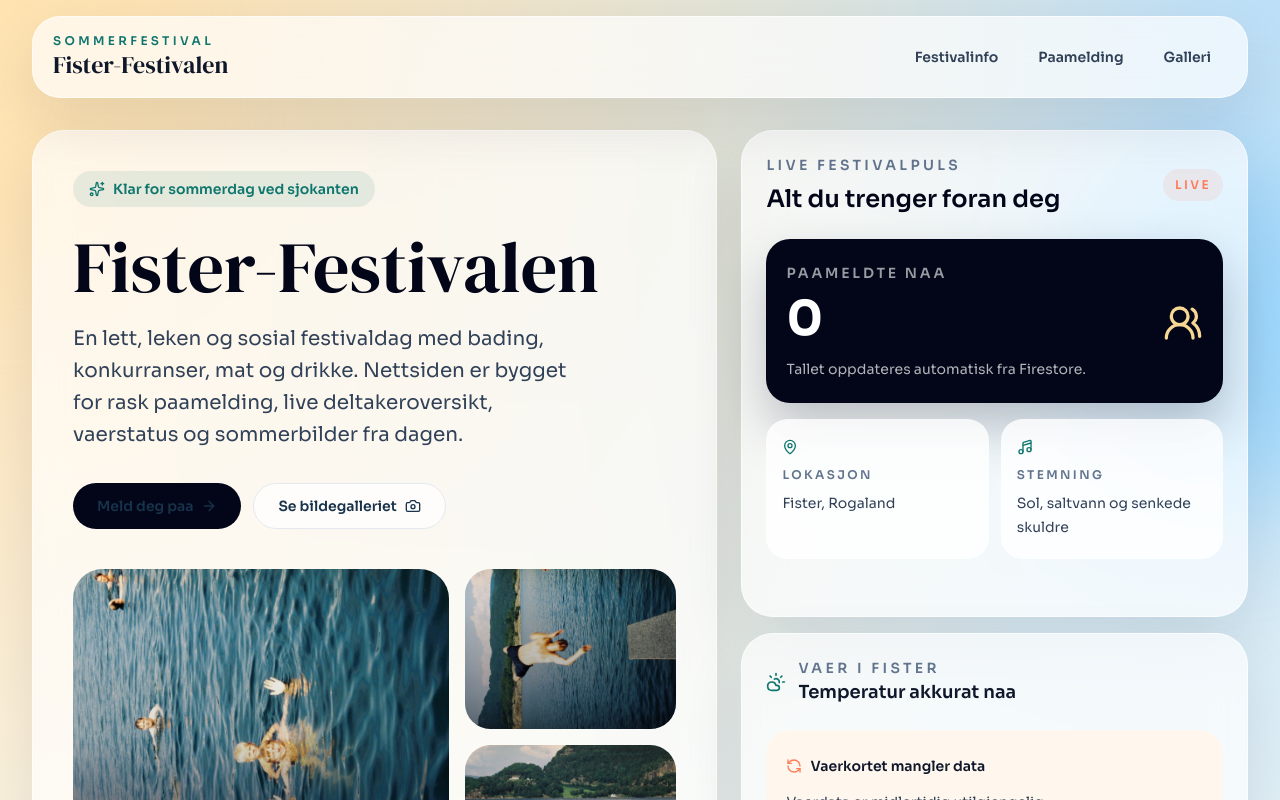
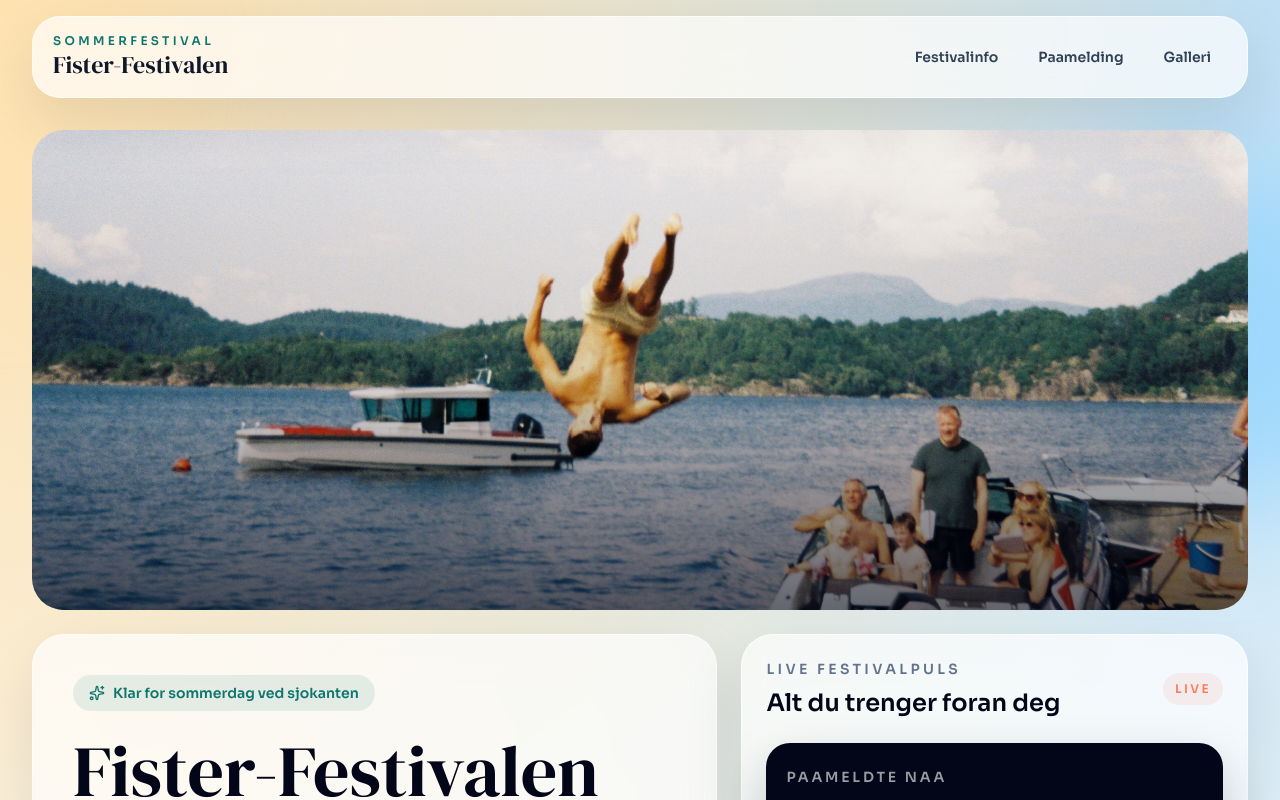
Before and after one commit to ole-froiland/Fister-Festivalen, a Next.js app: page / in a window 1280 px wide. Shown: the top 800 px of the page. Built offline with nearby package versions, Linux system fonts and the light colour scheme; no server answers; the database is empty.

Commit message:
Add large hero photo below header

```diff
--- a/src/components/festival-app.tsx
+++ b/src/components/festival-app.tsx
@@ -343,6 +343,20 @@ export function FestivalApp() {
         </header>
 
         <main className="flex flex-1 flex-col gap-6">
+          <section className="section-anchor">
+            <div className="group relative min-h-[16rem] overflow-hidden rounded-[2rem] sm:min-h-[22rem] lg:min-h-[30rem]">
+              <Image
+                alt="Stort festivalbilde fra Fister-Festivalen ved vannet."
+                className="object-cover transition duration-700 group-hover:scale-105"
+                fill
+                priority
+                sizes="100vw"
+                src="/festival/hero-feature.jpg"
+              />
+              <div className="absolute inset-0 bg-gradient-to-t from-slate-950/60 via-slate-950/10 to-transparent" />
+            </div>
+          </section>
+
           <section className="section-anchor grid gap-6 lg:grid-cols-[1.15fr_0.85fr]">
             <div className="card-surface animate-fade-up overflow-hidden rounded-[2rem] p-6 sm:p-8 lg:p-10">
               <div className="inline-flex items-center gap-2 rounded-full bg-[#0f766e]/10 px-4 py-2 text-sm font-semibold text-[#0f766e]">
```
Also changed, not shown: public/festival/hero-feature.jpg (added).
